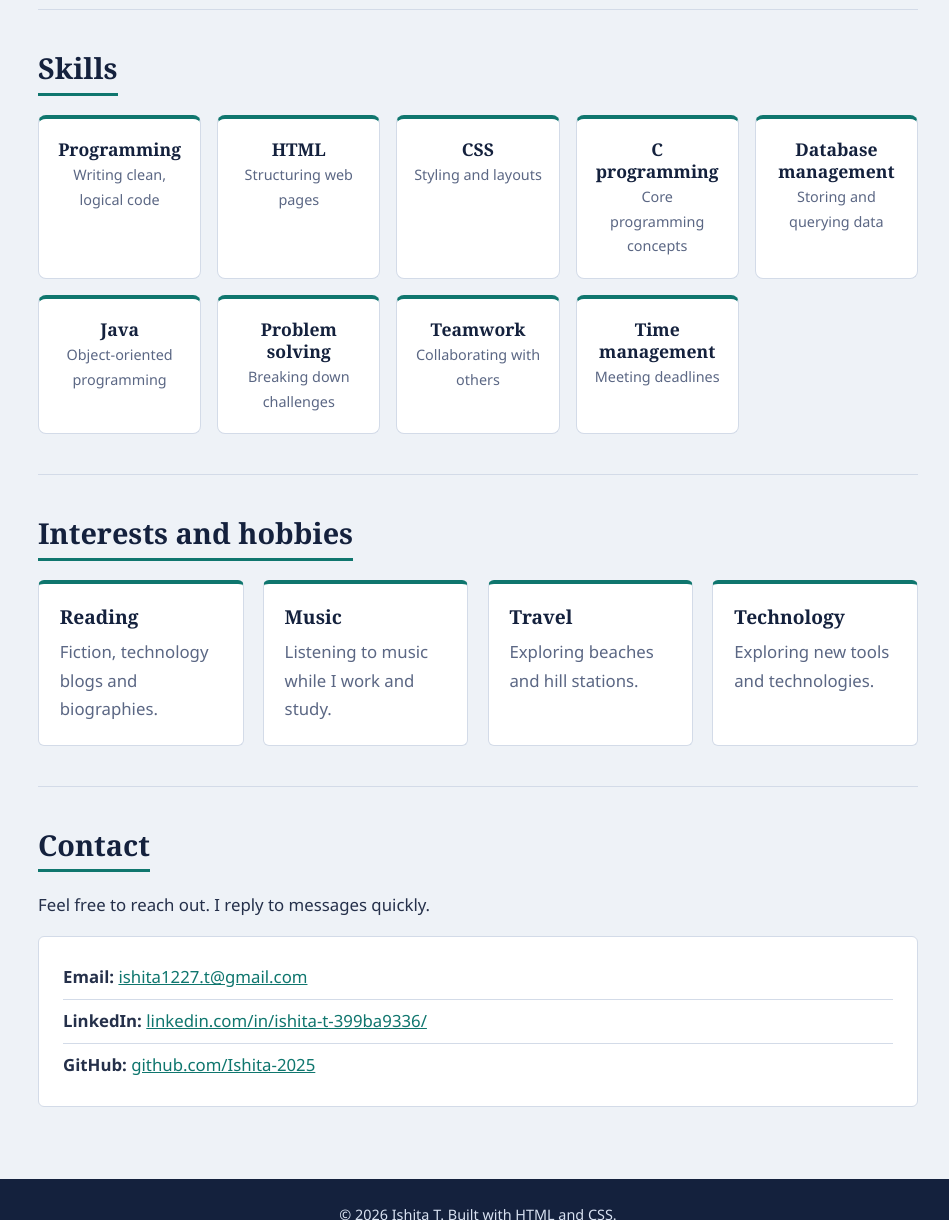
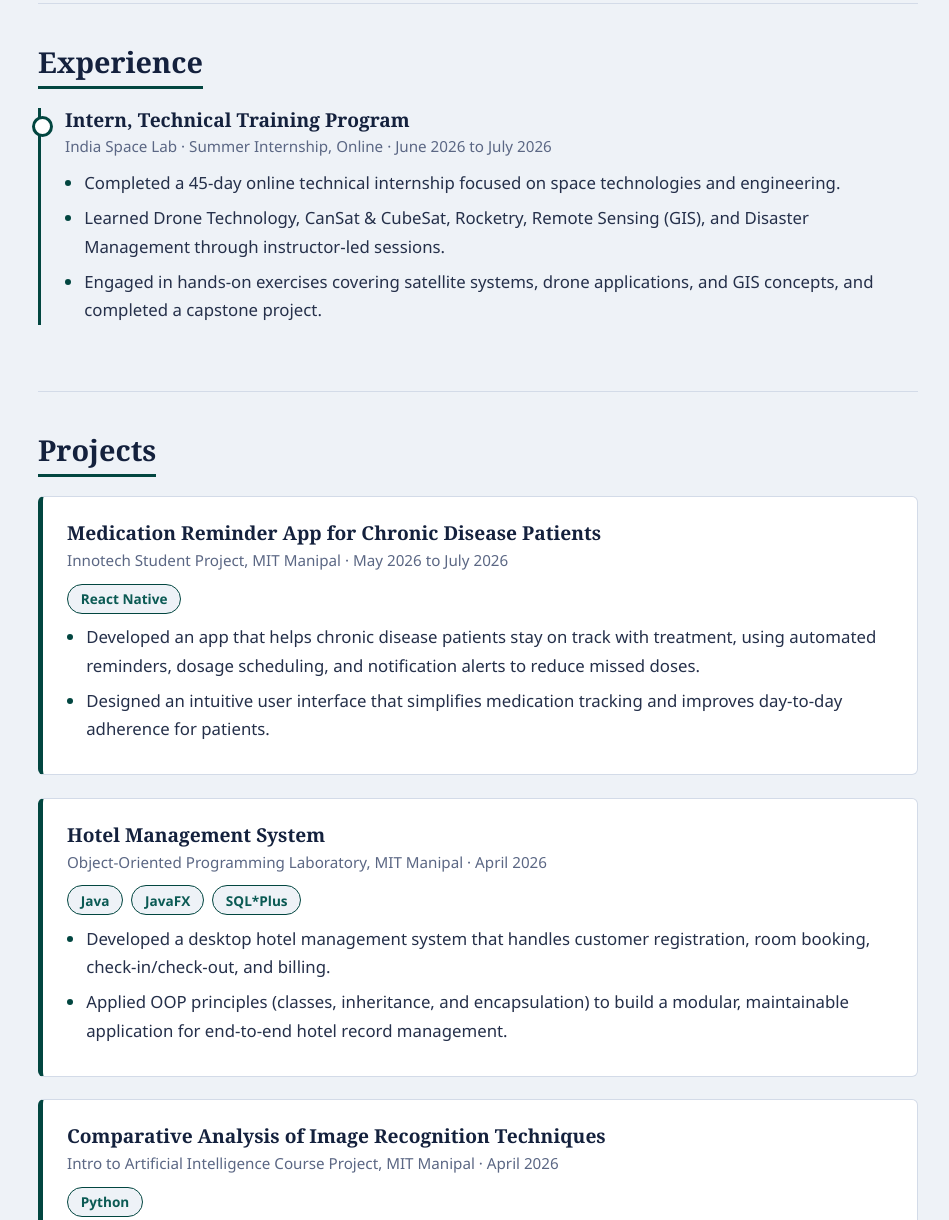
Before and after one commit to Ishita-2025/Ishita-2025.github.io, a plain HTML site: page index.html in a window 1280 px wide. Shown: the part 1230-2450 px from the top of the page, without its empty margins (162-1111 px from the left). Drawn offline with Linux system fonts and the light colour scheme.

Commit message:
Add files via upload

```diff
--- a/index.html
+++ b/index.html
@@ -15,6 +15,8 @@
       <ul>
         <li><a href="#about">About</a></li>
         <li><a href="#education">Education</a></li>
+        <li><a href="#experience">Experience</a></li>
+        <li><a href="#projects">Projects</a></li>
         <li><a href="#skills">Skills</a></li>
         <li><a href="#interests">Interests</a></li>
         <li><a href="#contact">Contact</a></li>
@@ -30,7 +32,11 @@
         <h1>Hello, I'm Ishita T</h1>
         <p class="tagline">B.Tech Computer and Communication Engineering 3rd year student at MIT Manipal.<br/>I find myself interested in web design and technology.</p>
         <p>I am a motivated student with an interest in learning, growing my skills, and creating meaningful work.</p>
-        <a class="button" href="#contact">Get in touch</a>
+        <div class="button-row">
+          <a class="button" href="#education">Education</a>
+          <a class="button" href="#projects">Projects</a>
+          <a class="button" href="#contact">Get in touch</a>
+        </div>
       </div>
     </section>
 
@@ -61,6 +67,58 @@
       </div>
     </section>
 
+    <section id="experience">
+      <h2>Experience</h2>
+      <div class="timeline">
+        <article>
+          <h3>Intern, Technical Training Program</h3>
+          <p class="meta">India Space Lab &middot; Summer Internship, Online &middot; June 2026 to July 2026</p>
+          <ul class="points">
+            <li>Completed a 45-day online technical internship focused on space technologies and engineering.</li>
+            <li>Learned Drone Technology, CanSat &amp; CubeSat, Rocketry, Remote Sensing (GIS), and Disaster Management through instructor-led sessions.</li>
+            <li>Engaged in hands-on exercises covering satellite systems, drone applications, and GIS concepts, and completed a capstone project.</li>
+          </ul>
+        </article>
+      </div>
+    </section>
+
+    <section id="projects">
+      <h2>Projects</h2>
+      <div class="project-grid">
+
+        <article class="project">
+          <h3>Medication Reminder App for Chronic Disease Patients</h3>
+          <p class="meta">Innotech Student Project, MIT Manipal &middot; May 2026 to July 2026</p>
+          <ul class="tags"><li>React Native</li></ul>
+          <ul class="points">
+            <li>Developed an app that helps chronic disease patients stay on track with treatment, using automated reminders, dosage scheduling, and notification alerts to reduce missed doses.</li>
+            <li>Designed an intuitive user interface that simplifies medication tracking and improves day-to-day adherence for patients.</li>
+          </ul>
+        </article>
+
+        <article class="project">
+          <h3>Hotel Management System</h3>
+          <p class="meta">Object-Oriented Programming Laboratory, MIT Manipal &middot; April 2026</p>
+          <ul class="tags"><li>Java</li><li>JavaFX</li><li>SQL*Plus</li></ul>
+          <ul class="points">
+            <li>Developed a desktop hotel management system that handles customer registration, room booking, check-in/check-out, and billing.</li>
+            <li>Applied OOP principles (classes, inheritance, and encapsulation) to build a modular, maintainable application for end-to-end hotel record management.</li>
+          </ul>
+        </article>
+
+        <article class="project">
+          <h3>Comparative Analysis of Image Recognition Techniques</h3>
+          <p class="meta">Intro to Artificial Intelligence Course Project, MIT Manipal &middot; April 2026</p>
+          <ul class="tags"><li>Python</li></ul>
+          <ul class="points">
+            <li>Implemented and compared Template Matching, TrOCR, and HOG-SVM models to benchmark accuracy and performance on image recognition tasks.</li>
+            <li>Co-authored a technical paper documenting the findings and presented results to faculty, identifying directions for future improvement.</li>
+          </ul>
+        </article>
+
+      </div>
+    </section>
+
     <section id="skills">
       <h2>Skills</h2>
       <ul class="skill-grid">
@@ -71,8 +129,16 @@
         <li><h3>Database management</h3><p>Storing and querying data</p></li>
         <li><h3>Java</h3><p>Object-oriented programming</p></li>
         <li><h3>Problem solving</h3><p>Breaking down challenges</p></li>
+        <li><h3>Communication</h3><p>Clear speaking and writing</p></li>
         <li><h3>Teamwork</h3><p>Collaborating with others</p></li>
         <li><h3>Time management</h3><p>Meeting deadlines</p></li>
+      </ul>
+    </section>
+
+    <section id="certifications">
+      <h2>Certifications</h2>
+      <ul class="cert-list">
+        <li><strong>Generative AI and Large Language Models</strong> <span class="meta">Coursera</span></li>
       </ul>
     </section>
 
--- a/style.css
+++ b/style.css
@@ -1,6 +1,6 @@
 :root {
   --navy: #14213d;
-  --teal: #0f766e;
+  --teal: #024640;
   --teal-dark: #0b5a54;
   --mist: #eef2f7;
   --white: #ffffff;
@@ -153,6 +153,17 @@ section + section {
   border-radius: 6px;
 }
 
+.button-row {
+  display: flex;
+  flex-wrap: wrap;
+  gap: 0.7rem;
+  margin-top: 0.4rem;
+}
+
+.button-row .button {
+  margin-top: 0;
+}
+
 .button:hover {
   background: var(--teal-dark);
   color: var(--white);
@@ -192,7 +203,7 @@ section + section {
 /* Skills */
 .skill-grid {
   display: grid;
-  grid-template-columns: repeat(auto-fit, minmax(160px, 1fr));
+  grid-template-columns: repeat(auto-fit, minmax(180px, 1fr));
   gap: 1rem;
   margin: 0;
   padding: 0;
@@ -200,8 +211,9 @@ section + section {
 }
 
 .skill-grid li {
-  padding: 1.2rem 1rem;
+  padding: 1.2rem 0.8rem;
   text-align: center;
+  min-width: 0;
   background: var(--white);
   border: 1px solid var(--line);
   border-top: 4px solid var(--teal);
@@ -216,7 +228,8 @@ section + section {
 
 .skill-grid h3 {
   margin-bottom: 0.2rem;
-  font-size: 1.1rem;
+  font-size: 1.05rem;
+  overflow-wrap: anywhere;
 }
 
 .skill-grid p {
@@ -238,6 +251,13 @@ section + section {
   border: 1px solid var(--line);
   border-top: 4px solid var(--teal);
   border-radius: 6px;
+  transition: transform 0.2s, box-shadow 0.2s, border-color 0.2s;
+}
+
+.card:hover {
+  transform: translateY(-5px);
+  border-color: var(--teal);
+  box-shadow: 0 8px 18px rgba(20, 33, 61, 0.12);
 }
 
 .card p {
@@ -275,6 +295,73 @@ footer {
 
 footer p { margin: 0; font-size: 0.9rem; }
 
+/* Bullet points, projects, certifications */
+.points {
+  margin: 0.6rem 0 0;
+  padding-left: 1.2rem;
+}
+
+.points li {
+  margin-bottom: 0.4rem;
+}
+
+.points li::marker {
+  color: var(--teal);
+}
+
+.project-grid {
+  display: grid;
+  gap: 1.4rem;
+}
+
+.project {
+  padding: 1.5rem;
+  background: var(--white);
+  border: 1px solid var(--line);
+  border-left: 5px solid var(--teal);
+  border-radius: 6px;
+}
+
+.project h3 {
+  margin-bottom: 0.2rem;
+}
+
+.project .meta {
+  margin-bottom: 0.6rem;
+}
+
+.tags {
+  display: flex;
+  flex-wrap: wrap;
+  gap: 0.5rem;
+  margin: 0;
+  padding: 0;
+  list-style: none;
+}
+
+.tags li {
+  padding: 0.15rem 0.8rem;
+  font-size: 0.85rem;
+  font-weight: 600;
+  color: var(--teal-dark);
+  background: var(--mist);
+  border: 1px solid var(--teal);
+  border-radius: 999px;
+}
+
+.cert-list {
+  margin: 0;
+  padding: 1.2rem 1.5rem;
+  list-style: none;
+  background: var(--white);
+  border: 1px solid var(--line);
+  border-radius: 6px;
+}
+
+.cert-list .meta {
+  margin-left: 0.5rem;
+}
+
 /* Responsive */
 @media (max-width: 700px) {
   h1 { font-size: 2rem; }
@@ -285,6 +372,8 @@ footer p { margin: 0; font-size: 0.9rem; }
   }
 
   nav ul { justify-content: center; }
+
+  .button-row { justify-content: center; }
 
   .hero {
     flex-direction: column;
```
